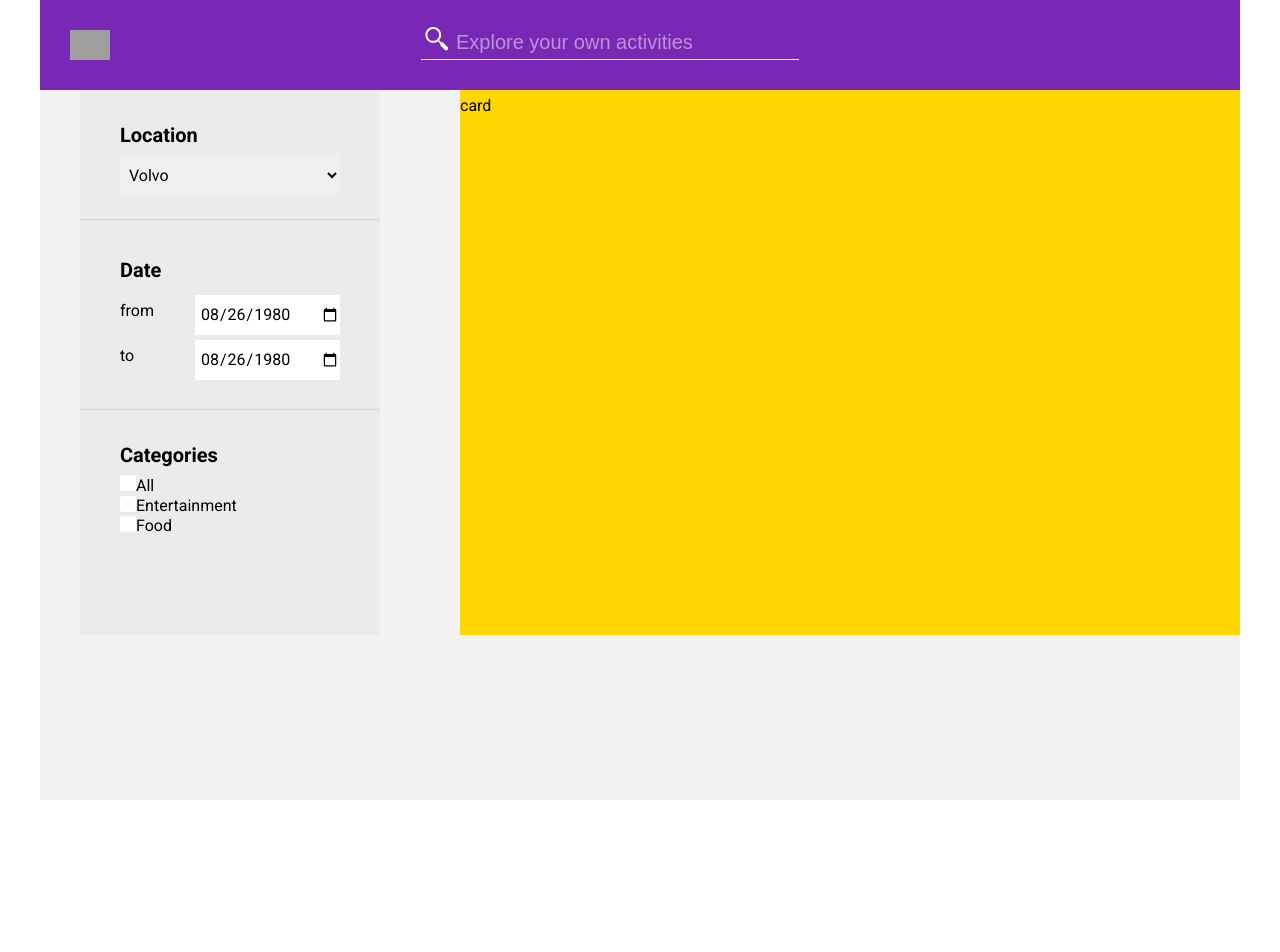
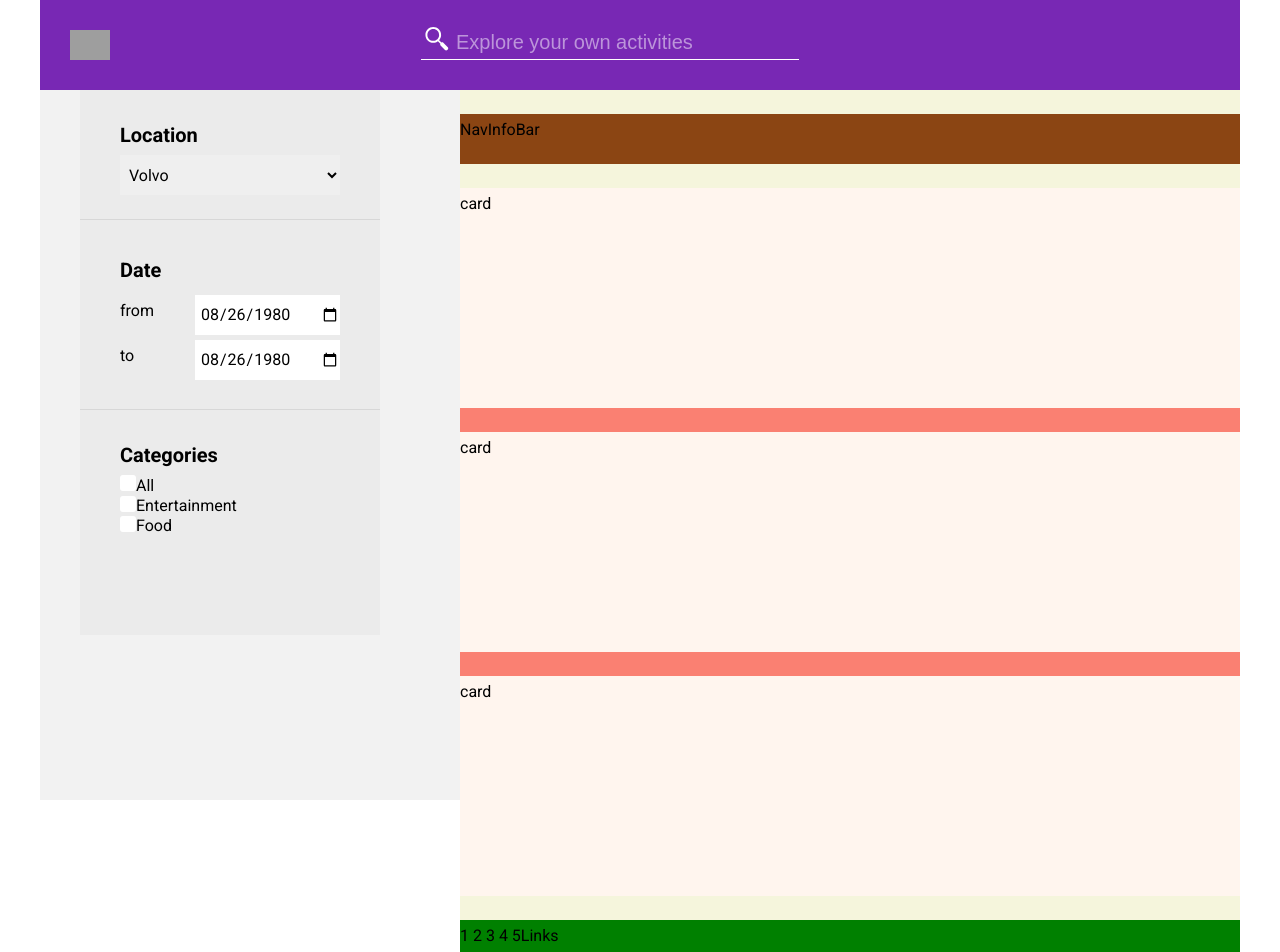
Before and after one commit to liviuschera/have-fun, a React (Create React App) app: page / in a window 1280 px wide. Shown: the top 952 px of the page. Before the commit the page ends 800 px from the top, so only its background shows below. Built offline with nearby package versions, Linux system fonts and the light colour scheme; grey boxes are pictures that could not be loaded.

Commit message:
Add Pagination component

```diff
--- a/src/components/ContentWrapper.js
+++ b/src/components/ContentWrapper.js
@@ -4,15 +4,16 @@ import { Subtitle, Paragraph, Remark } from "./typography";
 
 const Wrapper = styled.div`
    display: grid;
-   /* grid-row: 2/; */
-   /* grid-column: 2/3; */
-   height: 22rem;
+   /* align-content: flex-start; */
+   grid-row: 2/3;
+   grid-gap: 2.4rem;
+   /* height: 22rem; */
    width: 78rem;
    background-color: salmon;
 `;
 
-const ContentWrapper = () => {
-   return <Wrapper>card</Wrapper>;
+const ContentWrapper = props => {
+   return <Wrapper>{props.children}</Wrapper>;
 };
 
 export default ContentWrapper;
--- a/src/components/DisplayCard.js
+++ b/src/components/DisplayCard.js
@@ -8,7 +8,7 @@ const Card = styled.div`
    /* grid-column: 2/3; */
    height: 22rem;
    width: 78rem;
-   background-color: salmon;
+   background-color: seashell;
 `;
 
 const DisplayCard = () => {
--- a/src/components/MainWrapper.js
+++ b/src/components/MainWrapper.js
@@ -2,17 +2,20 @@ import React from "react";
 import styled from "styled-components";
 import { Subtitle, Paragraph, Remark } from "./typography";
 
-const Wrapper = styled.div`
+const Wrapper = styled.main`
    display: grid;
-   /* grid-row: 2/; */
    grid-column: 2/3;
-   /* height: 22rem; */
+   /* grid-gap: 2.4rem; */
+   /* grid-template-rows: 10rem repeat(3, 1fr); */
+   /* grid-template-rows: 10rem 1fr; */
+
+   /* height: 100%; */
    width: 78rem;
-   background-color: gold;
+   background-color: beige;
 `;
 
-const MainWrapper = () => {
-   return <Wrapper>card</Wrapper>;
+const MainWrapper = props => {
+   return <Wrapper>{props.children}</Wrapper>;
 };
 
 export default MainWrapper;
--- a/src/components/NavInfoBar.js
+++ b/src/components/NavInfoBar.js
@@ -2,17 +2,18 @@ import React from "react";
 import styled from "styled-components";
 import { Subtitle, Paragraph, Remark } from "./typography";
 
-const Wrapper = styled.div`
-   display: grid;
-   /* grid-row: 2/; */
-   grid-column: 2/3;
+const Wrapper = styled.nav`
+   align-self: center;
+   grid-row: 1/2;
    height: 5rem;
    width: 78rem;
-   background-color: cyan;
+   margin-top: 2.4rem;
+   margin-bottom: 2.4rem;
+   background-color: saddlebrown;
 `;
 
 const NavInfoBar = () => {
-   return <Wrapper>card</Wrapper>;
+   return <Wrapper>NavInfoBar</Wrapper>;
 };
 
 export default NavInfoBar;
--- /dev/null
+++ b/src/components/Pagination.js
@@ -0,0 +1,17 @@
+import React from "react";
+import styled from "styled-components";
+
+const Wrapper = styled.nav`
+   /* display: inline-grid; */
+   /* align-self: center; */
+   margin-top: 2.4rem;
+   grid-row: 3/4;
+   height: 4rem;
+   background-color: green;
+`;
+
+const Pagination = props => {
+   return <Wrapper>1 2 3 4 5{props.children}</Wrapper>;
+};
+
+export default Pagination;
--- a/src/containers/App.js
+++ b/src/containers/App.js
@@ -7,6 +7,7 @@ import DisplayCard from "../components/DisplayCard";
 import ContentWrapper from "../components/ContentWrapper";
 import MainWrapper from "../components/MainWrapper";
 import NavInfoBar from "../components/NavInfoBar";
+import Pagination from "../components/Pagination";
 
 const Wrapper = styled.div`
    display: grid;
@@ -33,6 +34,7 @@ class App extends Component {
                   <DisplayCard>Card</DisplayCard>
                   <DisplayCard>Card</DisplayCard>
                </ContentWrapper>
+               <Pagination>Links</Pagination>
             </MainWrapper>
          </Wrapper>
       );
```
Also changed, not shown: src/components/PaginationLinks.js (added).
